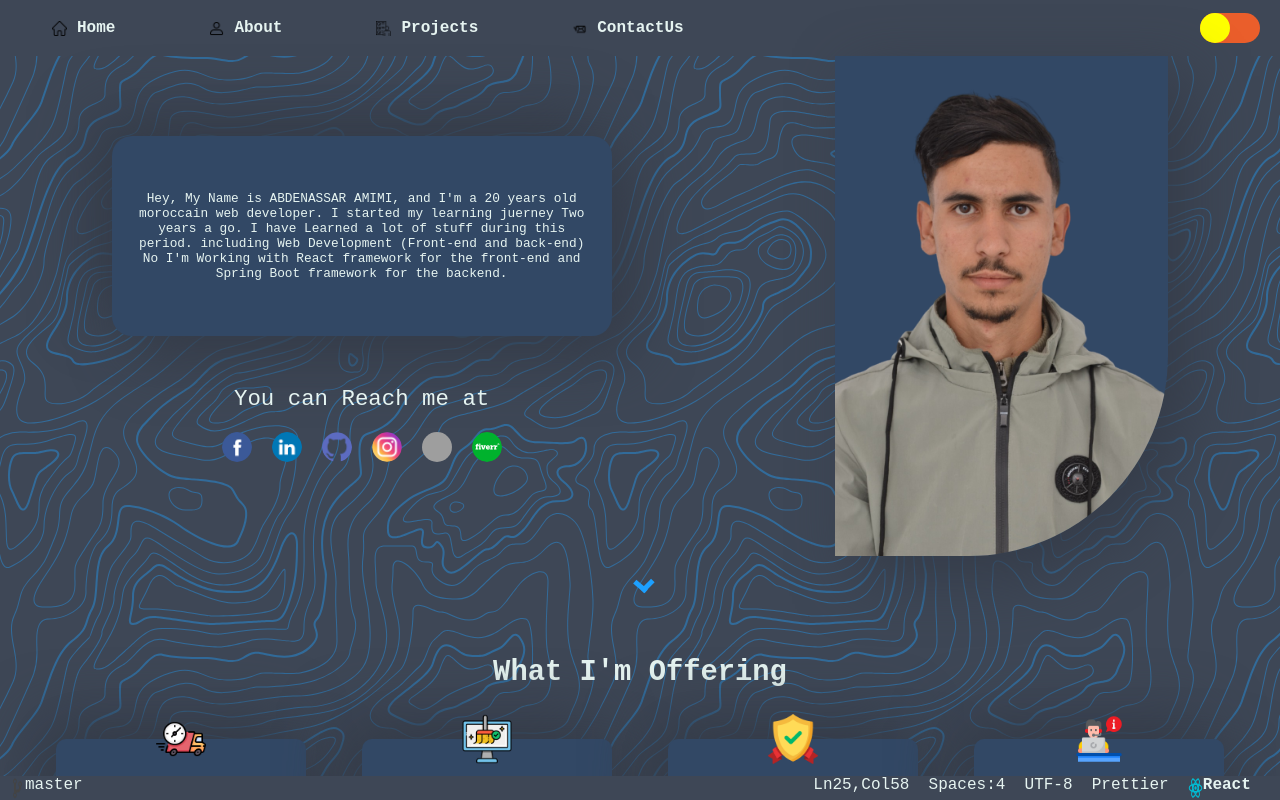
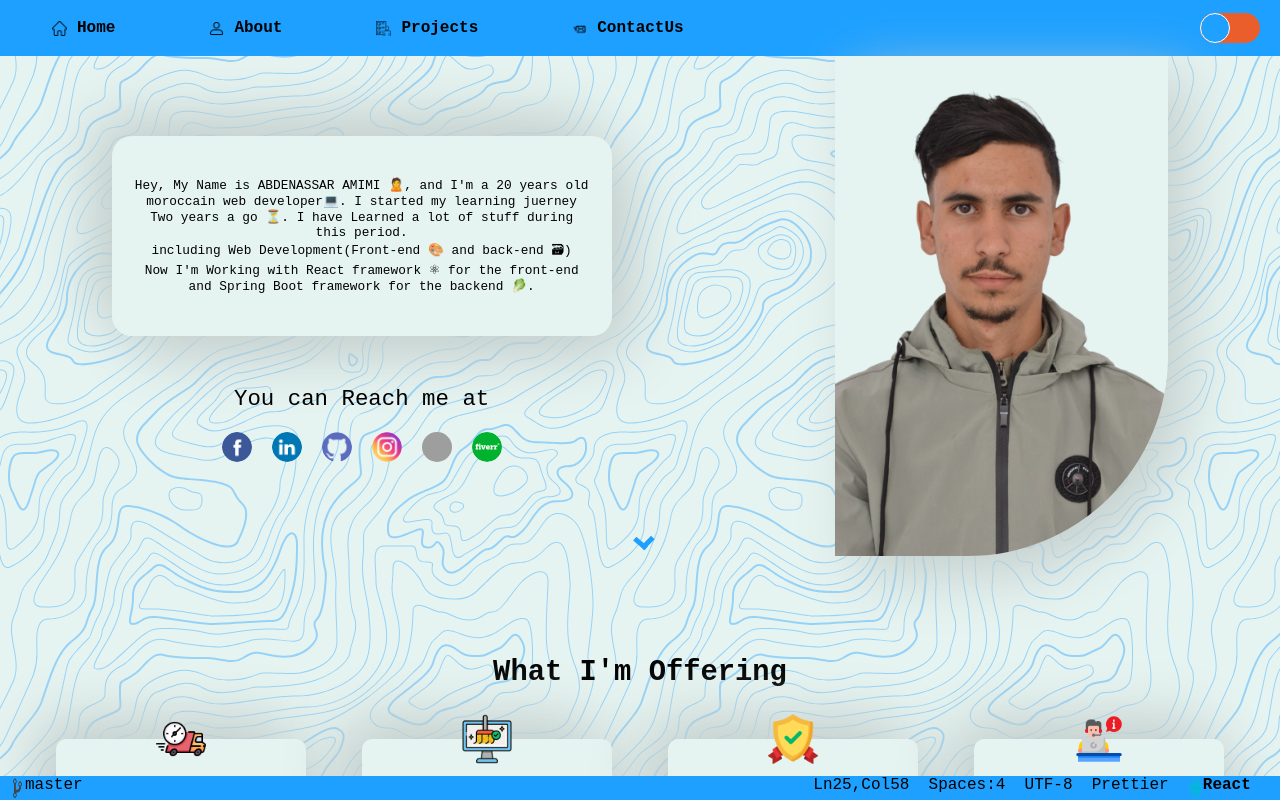
Before and after one commit to abdenassar01/portfolio-design-reactJs, a React (Create React App) app: page /about in a window 1280 px wide. Shown: the top 800 px of the page. Built offline with nearby package versions, Linux system fonts and the light colour scheme; grey boxes are pictures that could not be loaded; a web font is replaced by a local one.

Commit message:
⚛ fixing the deployement issue 🐞

```diff
--- a/src/App.jsx
+++ b/src/App.jsx
@@ -13,7 +13,7 @@ import { useState } from 'react';
 
 const App = () => {
 
-    const [ theme, setTheme ] = useState("Light")
+    const [ theme, setTheme ] = useState("light")
 
     const ToggleTheme = () => {
         theme === "light" ? setTheme("dark") : setTheme("light");
--- a/src/components/about/About.jsx
+++ b/src/components/about/About.jsx
@@ -3,17 +3,18 @@ import {
     FistPage, ParagraphWrapper ,
     ReachMe, LeftSide, SecondPage, LinkIcon,
     ProfileImg, SocialMedia, ServecesWrapper, ScrollArrow,
-    Items, ServiceCard, ServiceIcon, ProfileWrapper
-        } from './StyledComponents'
+    Items, ServiceCard, ServiceIcon, ProfileWrapper, ScrollArrowWrapper,
+        } from './StyledComponents';
 
 import { services }  from './services';
+
 import facebook from '../../assets/icons/facebook.png';
 import linkedin from '../../assets/icons/linkedin.png';
 import github from '../../assets/icons/github.png';
 import instagram from '../../assets/icons/instagram.png';
 import dribbble from '../../assets/icons/dribbble.png';
 import fiver from '../../assets/icons/fiver.svg';
-import profileImage from '../../assets/imgs/profile.png'
+import profileImage from '../../assets/imgs/profile.png';
 
 const About = () => {
     return (
@@ -22,12 +23,11 @@ const About = () => {
                 <LeftSide>
                     <ParagraphWrapper>
                         <HelperText>
-                            Hey, My Name is ABDENASSAR AMIMI, and I'm a 20 years old moroccain web developer.
-                            I started my learning juerney Two years a go.
-                            I have Learned a lot of stuff during this period. including Web Development (Front-end and back-end)
-                            <br /> No I'm Working with React framework for the front-end and Spring Boot framework for the backend.
+                            Hey, My Name is ABDENASSAR AMIMI 🙎, and I'm a 20 years old moroccain web developer💻.
+                            I started my learning juerney Two years a go ⏳.
+                            I have Learned a lot of stuff during this period. <br/>including Web Development(Front-end 🎨 and back-end 🗃)
+                            <br /> Now I'm Working with React framework ⚛ for the front-end and Spring Boot framework for the backend 🥬.
                         </HelperText>
-
                     </ParagraphWrapper>
                     <ReachMe>
                         <H3 color={primaryColors[100]}>You can Reach me at</H3>
@@ -44,8 +44,13 @@ const About = () => {
                 <ProfileWrapper>
                     <ProfileImg src={profileImage} />
                 </ProfileWrapper>
-
-                <ScrollArrow />
+                <ScrollArrowWrapper
+                    onClick={
+                        () =>{
+                            window.scrollTo(0,600)
+                        }}>
+                      <ScrollArrow />
+                </ScrollArrowWrapper>
             </FistPage>
             <SecondPage>
                 <ServecesWrapper>
@@ -62,8 +67,7 @@ const About = () => {
                 </ServecesWrapper>
             </SecondPage>
             The ThirdPage I well complete it tomorrow
-
-        </>
+      </>
 
     )
 }
--- a/src/components/about/StyledComponents.jsx
+++ b/src/components/about/StyledComponents.jsx
@@ -1,5 +1,5 @@
 import styled from "styled-components";
-import { neutral, Icon, primaryColors } from '../../utils';
+import { Icon, primaryColors } from '../../utils';
 
 
 export const FistPage = styled.div`
@@ -55,6 +55,8 @@ export const ProfileWrapper = styled.div`
     width: fit-content;
     border-radius: 0px 0 200px 0px;
     background-color: ${ props => props.theme.cardColor };
+
+
 `
 
 export const ProfileImg = styled.img`
@@ -63,25 +65,15 @@ export const ProfileImg = styled.img`
     box-shadow:  20px 20px 60px ${ props => props.theme.shadow },
                 0px 0px 0px ${ props => props.theme.shadow };
 `
-export const ScrollArrow = styled.div`
-    width: 5px;
-    height: 15px;
-    background-color: ${ primaryColors[100] };
+
+export const ScrollArrowWrapper = styled.div`
+    width: 200px;
+    height: 100px;
     position: absolute;
-    bottom: -40px;
-    transform: rotate(-50deg);
+    bottom: 0px;
+    display: grid;
+    place-items: center;
     animation: bounce 1.5s infinite;
-
-    &::after{
-        content: "";
-        width: 5px;
-        height: 15px;
-        transform: rotate(95deg);
-        background-color: ${ primaryColors[100] };
-        position: absolute;
-        bottom: -5px;
-        left: 5px;
-    }
 
     @keyframes bounce {
        from{
@@ -97,6 +89,26 @@ export const ScrollArrow = styled.div`
         bottom: -20px;
        }
     }
+`
+export const ScrollArrow = styled.div`
+    width: 5px;
+    height: 15px;
+    background-color: ${ primaryColors[100] };
+    transform: rotate(-50deg);
+
+
+    &::after{
+        content: "";
+        width: 5px;
+        height: 15px;
+        transform: rotate(95deg);
+        background-color: ${ primaryColors[100] };
+        position: absolute;
+        bottom: -5px;
+        left: 5px;
+    }
+
+
 `
 export const SecondPage = styled.div`
     padding-top: 100px;
@@ -116,6 +128,7 @@ export const Items = styled.ul`
     justify-content: space-evenly;
     padding-top: 50px;
     padding-bottom: 50px;
+    flex-wrap: wrap;
 `
 
 export const ServiceCard = styled.li`
--- a/src/components/navbar/StyledComponents.jsx
+++ b/src/components/navbar/StyledComponents.jsx
@@ -1,7 +1,6 @@
 import styled from "styled-components";
 import { Link } from "react-router-dom";
-import { primaryColors, neutral } from '../../utils';
-import { dark, light } from '../../utils'
+import { primaryColors, neutral, dark } from '../../utils';
 
 export const Wrapper = styled.div`
     background-color:  ${ props => props.theme.mainColor };
@@ -43,5 +42,9 @@ export const Toggle = styled.button`
     width: 30px;
     height: 30px;
     border-radius: 50px;
-    background-color:yellow;
+    border: 1px solid white;
+    background-color: ${ props => props.theme.mainColor };
+    margin-left: ${ props => props.theme === dark ? "30px" : "0px" };
+    transition: all 0.3s ease-in-out;
+
 `
--- a/src/utils/themes.js
+++ b/src/utils/themes.js
@@ -4,9 +4,9 @@ import { primaryColors, neutral} from './colors/colors'
 export const dark = {
     mainColor: primaryColors[500],
     fontColor: neutral[200],
-    backColor: primaryColors[500],
+    backColor: "#141B29",
     cardColor: primaryColors[400],
-    shadow: "#353c49",
+    shadow: "#192127",
 }
 
 export const light = {
@@ -16,3 +16,5 @@ export const light = {
     cardColor: neutral[200],
     shadow:  "#c4cfcd",
 }
+
+    //     backColor: primaryColors[500],
```
Also changed, not shown: src/utils/globalStyles.js.
